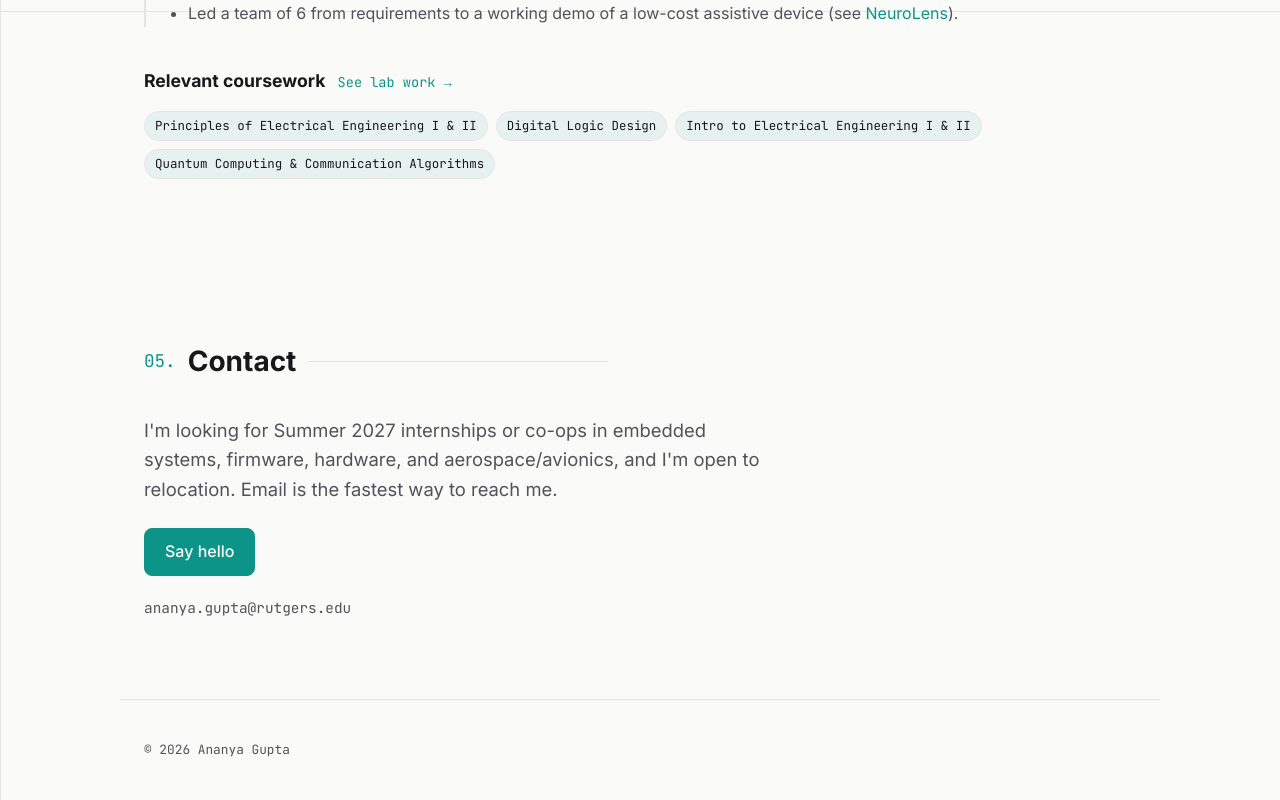
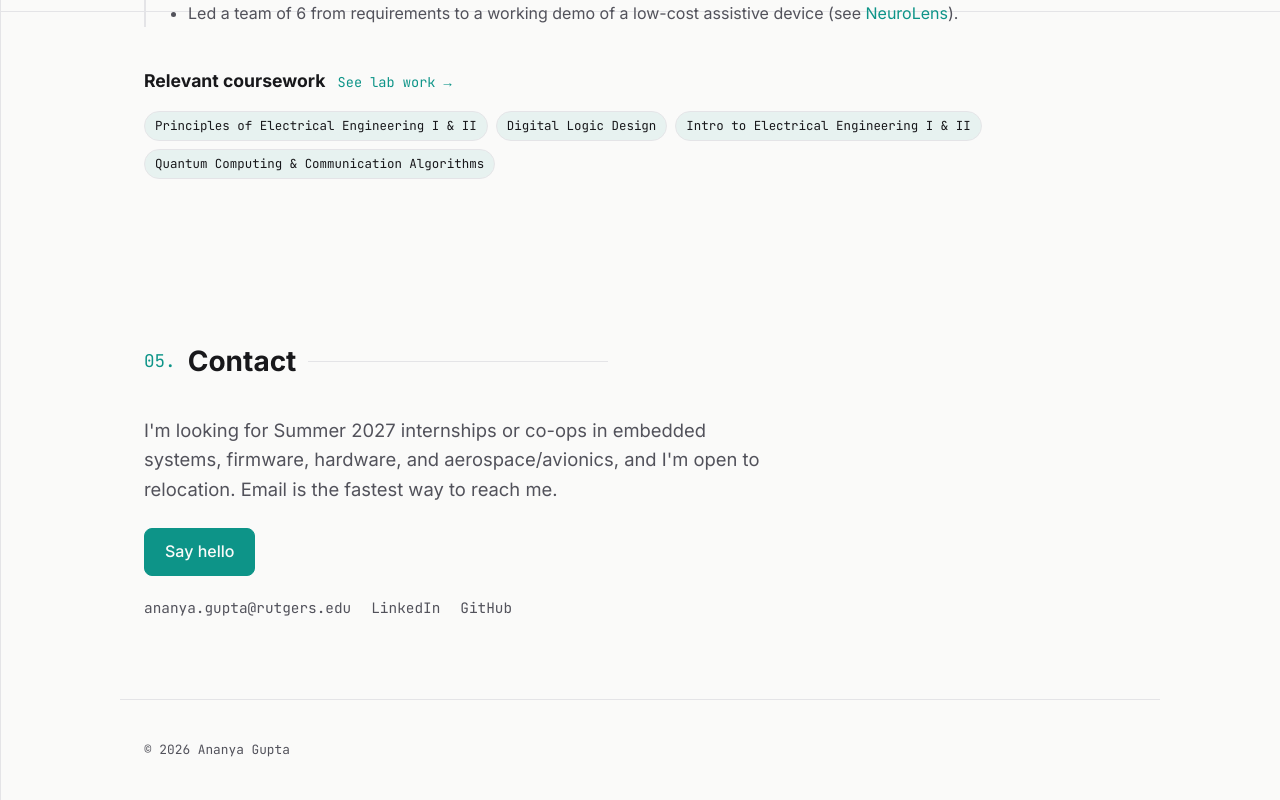
Before and after one commit to softforware/softforware.github.io, a plain HTML site: page index.html in a window 1280 px wide. Shown: the part 5589-6389 px from the top of the page. Drawn offline with Linux system fonts and the light colour scheme.

Commit message:
Add LinkedIn and GitHub to contact section

```diff
--- a/index.html
+++ b/index.html
@@ -370,6 +370,8 @@
       <a class="btn primary" href="mailto:ananya.gupta@rutgers.edu">Say hello</a>
       <div class="social mono" style="margin-top:20px">
         <a href="mailto:ananya.gupta@rutgers.edu">ananya.gupta@rutgers.edu</a>
+        <a href="https://www.linkedin.com/in/ananya-gupta-4b0507358" target="_blank">LinkedIn</a>
+        <a href="https://github.com/softforware" target="_blank">GitHub</a>
       </div>
     </section>
 
```
